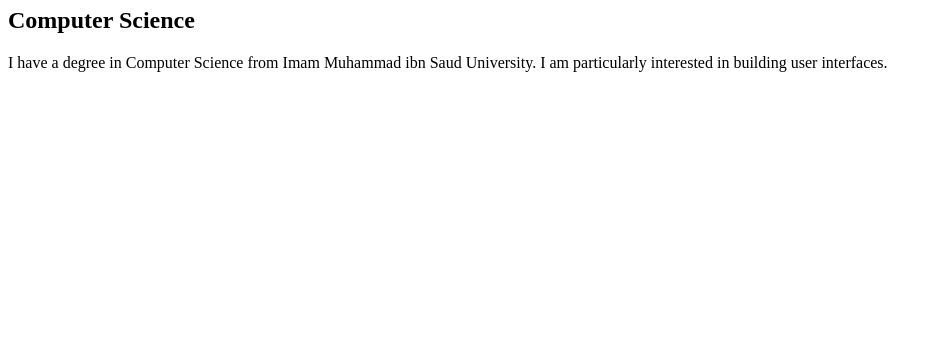
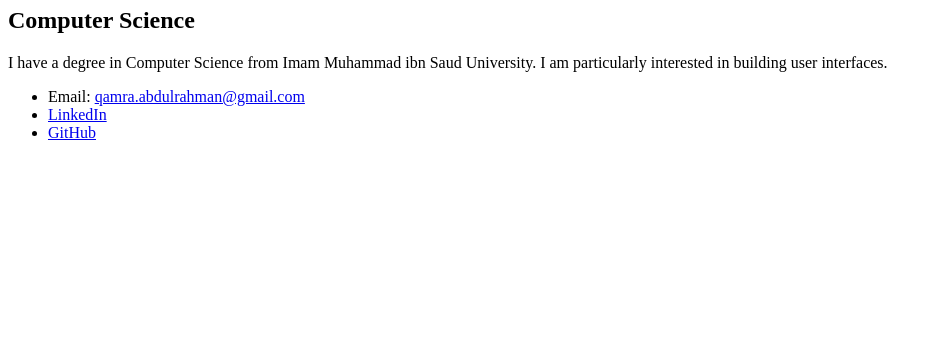
Before and after one commit to AGamra/My-CV, a plain HTML site: page index.html in a window 1280 px wide. Shown: the part 460-800 px from the top of the page, without its empty margins (0-938 px from the left). Drawn offline with Linux system fonts and the light colour scheme.

Commit message:
Sixth commit

```diff
--- a/index.html
+++ b/index.html
@@ -16,6 +16,11 @@
 
       <p>I have a degree in Computer Science from Imam Muhammad ibn Saud University. I am particularly interested in building user interfaces.</p>
 
+      <ul>
+        <li>Email: <a href="mailto:qamra.abdulrahman@gmail.com">qamra.abdulrahman@gmail.com</a></li>
+        <li><a href="https://linkedin.com/in/qamra-almutairi" target="_blank">LinkedIn</a></li>
+        <li><a href="https://github.com/AGamra" target="_blank">GitHub</a></li>
+    </ul>
 
 </body>
 </html>
```
